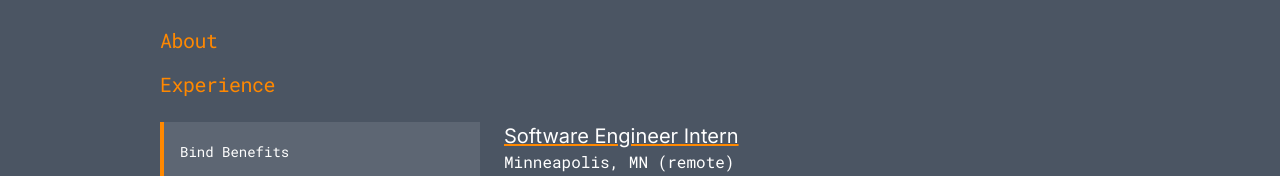
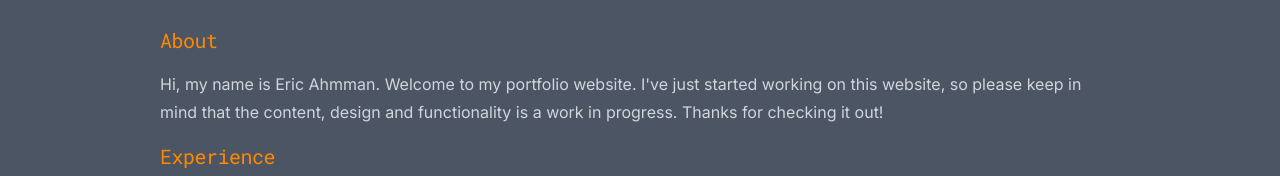
Before and after one commit to eahmann/ahmann.dev-old, a Next.js app: page / in a window 1280 px wide. Shown: the part 774-950 px from the top of the page. Built offline with nearby package versions, Linux system fonts and the light colour scheme.

Commit message:
feat: add sections to index

```diff
--- a/pages/index.tsx
+++ b/pages/index.tsx
@@ -14,6 +14,8 @@ const Experience = dynamic(() => import('@/components/Experience/Experience'), {
 
 type Props = {
   jobs: any
+  about: any
+  projects: any
 }
 
 const Home: NextPage<Props> = props => {
@@ -28,9 +30,9 @@ const Home: NextPage<Props> = props => {
       </Head>
       <main>
         <Hero />
-        <About />
+        <About content={props.about.content} />
         <Experience jobs={props.jobs} />
-        <Projects />
+        <Projects projects={props.projects} />
       </main>
     </>
   )
@@ -69,6 +71,7 @@ export async function getStaticProps(context: any) {
   const test = await markdownToHtml(data.jobs[0].content || '')
   console.log(test)
   data.jobs[0].content = test
+  console.log(data)
 
   return { props: data }
 }
```
